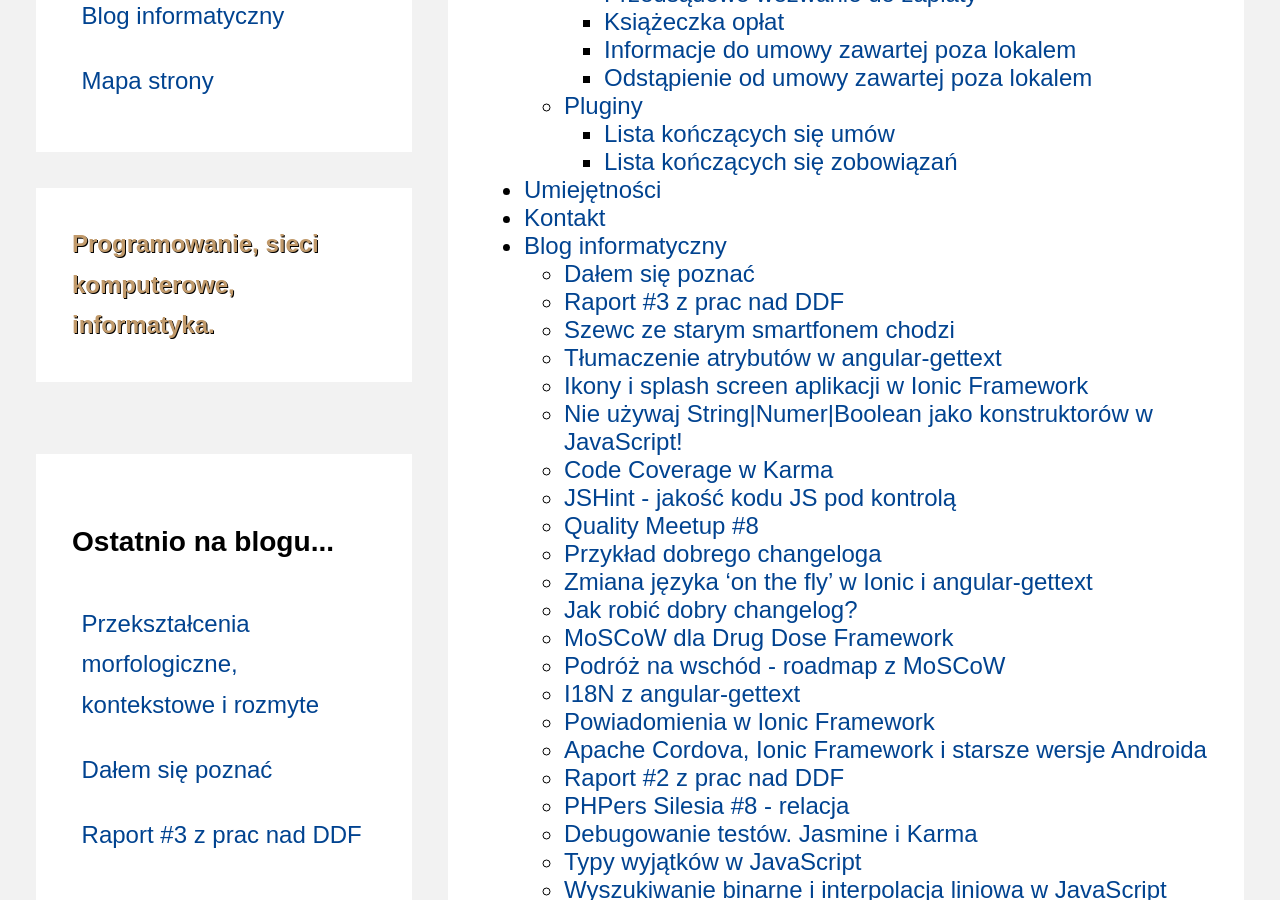
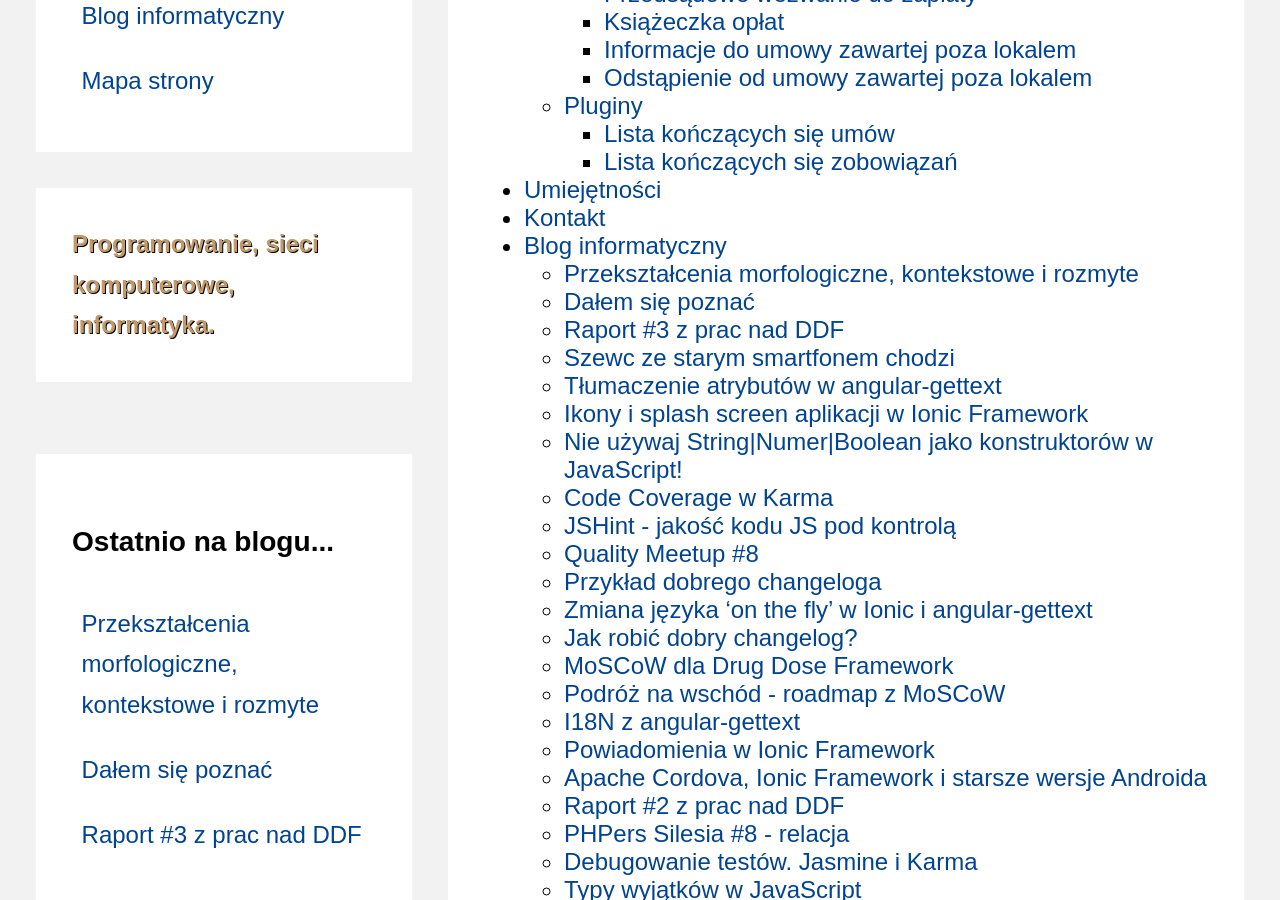
Before and after one commit to maciejlew/maciejlew.github.io, a Jekyll site: the page built from pages/map.md, in a window 1280 px wide and 900 px high, scrolled down 405 px. Built offline with Jekyll 4.4.1, drawn with Linux system fonts in a browser that asks for light colours; comment, search, counter and statistics services are not loaded.

Commit message:
Adds missing link to site map

```diff
--- a/pages/map.md
+++ b/pages/map.md
@@ -33,6 +33,7 @@ breadcrumbs:
  * [Umiejętności](../umiejetnosci/)
  * [Kontakt](../kontakt/)
  * [Blog informatyczny](../blog/)
+   * [Przekształcenia morfologiczne, kontekstowe i rozmyte](../2016/07/03/przeksztalcenia-morfologiczne-kontekstowe-i-rozmyte.html)
    * [Dałem się poznać](../2016/06/12/dalem-sie-poznac.html)
    * [Raport #3 z prac nad DDF](../2016/05/30/raport-3-z-prac-nad-ddf.html)
    * [Szewc ze starym smartfonem chodzi](../2016/05/28/szewc-ze-starym-smartfonem-chodzi.html)
```
